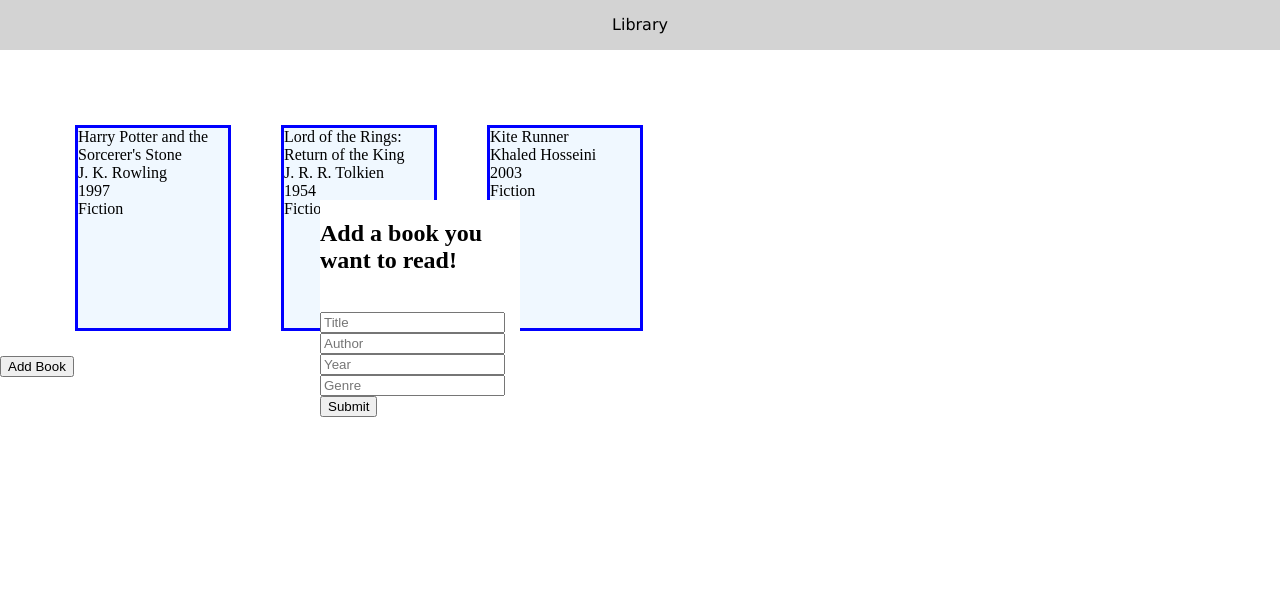
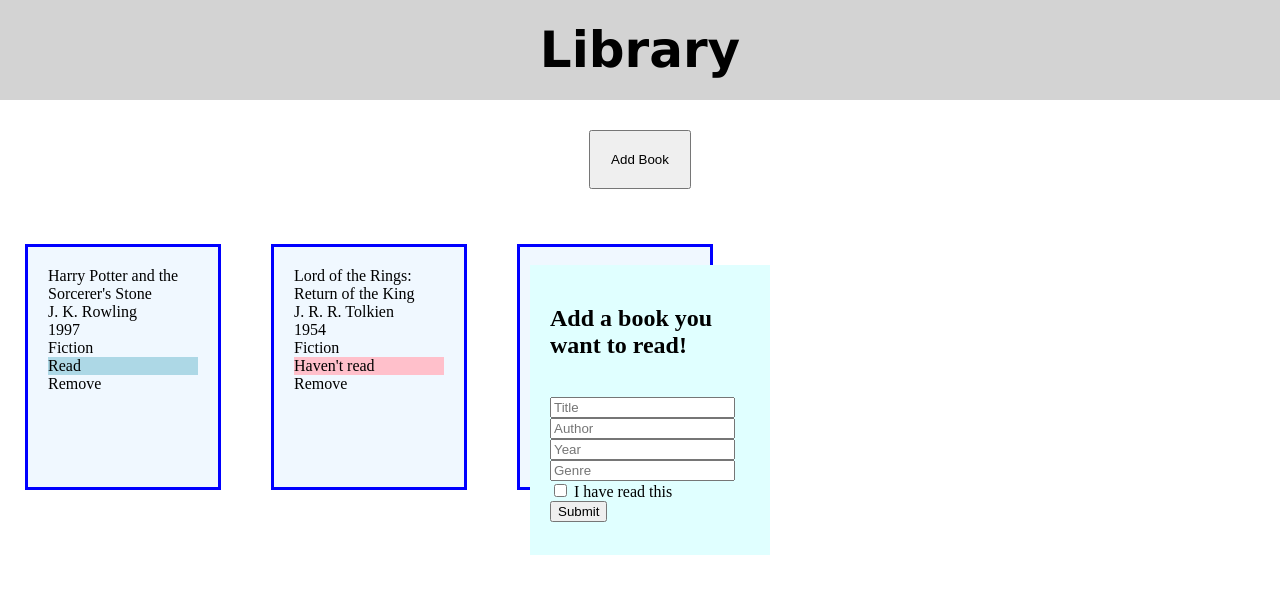
Before and after one commit to noahreeves-1/odin-project-testLibrary, a plain HTML site: page index.html in a window 1280 px wide. Both pictures are taken after a click on the button "Add Book". Drawn offline with Linux system fonts and the light colour scheme.

Commit message:
Got main functions to work. Now just make it look nice.

```diff
--- a/index.html
+++ b/index.html
@@ -12,6 +12,9 @@
     <header class="header">
         Library
     </header>
+    <div class="buttonSection">
+        <button class="addBookBtn" id="addBookBtn">Add Book</button>
+    </div>
     <div class="books">
         <!--this is where the added books will go-->
     </div>
@@ -27,9 +30,11 @@
             <br>
             <input id="genre" name="genre" placeholder="Genre" type="text">
             <br>
+            <input id = "askRead" name="askRead" type="checkbox">
+            <label for = "askRead">I have read this</label>
+            <br>
             <button id="submitBtn" type="button">Submit</button>
         </form>
     </div>
-    <button id="addBookBtn">Add Book</button>
 </body>
 </html>
--- a/script.js
+++ b/script.js
@@ -11,23 +11,27 @@
 const authorInput = document.getElementById('author');
 const yearInput = document.getElementById('year');
 const genreInput = document.getElementById('genre');
+const readInput = document.getElementById('askRead');
 
-// DEFINE FUNCTIONS
+// DEFINE FUNCTIONS //
 
-function Book(title, author, year, genre) {
+// FUNCTION create book
+function Book(title, author, year, genre, read) {
   // the constructor...
   this.title = title;
   this.author = author;
   this.year = year;
   this.genre = genre;
+  this.read = read;
 };
 
+// FUNCTION add book to library
 function addBookToLibrary(book) {
   // do stuff here
   myLibrary.push(book);
 };
 
-// loop through array and show on display HTML
+// FUNCTION loop through array and display books in library as cards
 function displayBooks () {
     booksDisplay.textContent = '';
     for (let i = 0; i < myLibrary.length; i++) {
@@ -35,27 +39,61 @@
         let bookAuthor = myLibrary[i].author;
         let bookYear = myLibrary[i].year;
         let bookGenre = myLibrary[i].genre;
+        let bookRead = myLibrary[i].read;
         let newLine = document.createElement('div');
             newLine.className = 'cards';
+            newLine.dataset.index = i;
             booksDisplay.appendChild(newLine);
         let titleDiv = document.createElement('div');
             titleDiv.className = 'bookTitle';
             newLine.appendChild(titleDiv);
+            titleDiv.append(bookTitle);
         let authorDiv = document.createElement('div');
             authorDiv.className = 'bookAuthor';
             newLine.appendChild(authorDiv);
+            authorDiv.append(bookAuthor);
         let yearDiv = document.createElement('div');
             yearDiv.className = 'bookYear';
             newLine.appendChild(yearDiv);
+            yearDiv.append(bookYear);
         let genreDiv = document.createElement('div');
             genreDiv.className = 'bookGenre';
             newLine.appendChild(genreDiv);
+            genreDiv.append(bookGenre);
+        let readBtnLine = document.createElement('div');
+            readBtnLine.className = 'readBtn';
+            newLine.appendChild(readBtnLine);
+            readBtnLine.append(bookRead);
+        let removeBtnLine = document.createElement('div');
+            removeBtnLine.className = 'removeBtn';
+            newLine.appendChild(removeBtnLine);
+            removeBtnLine.textContent = "Remove";
+        if (bookRead == true) {
+            readBtnLine.textContent = 'Read';
+            readBtnLine.style.backgroundColor = 'lightblue';
+        } else {
+            readBtnLine.textContent = "Haven't read";
+            readBtnLine.style.backgroundColor = 'pink';
+        }
+    }
+    // REMOVE card when clicked
+    const removeBtn = document.querySelectorAll('.removeBtn');
 
-            titleDiv.append(bookTitle);
-            authorDiv.append(bookAuthor);
-            yearDiv.append(bookYear);
-            genreDiv.append(bookGenre);
-    }
+    removeBtn.forEach((button) => {
+
+        button.addEventListener('click', e => {
+            console.log('removeBtn was clicked');
+
+            let dataIndex = button.parentNode.dataset['index'];
+            myLibrary.splice(dataIndex,1);
+
+            console.log(myLibrary);
+            console.log(myLibrary.length);
+
+            displayBooks();
+        })
+    });
+
 }
 
 function divShow() {
@@ -67,9 +105,9 @@
 }
 
 // create initial array with 3 books
-const harryPotter = new Book("Harry Potter and the Sorcerer's Stone", 'J. K. Rowling', '1997', 'Fiction');
-const starWars = new Book('Lord of the Rings: Return of the King', 'J. R. R. Tolkien', '1954', 'Fiction');
-const twilight = new Book('Kite Runner', 'Khaled Hosseini', '2003', 'Fiction');
+const harryPotter = new Book("Harry Potter and the Sorcerer's Stone", 'J. K. Rowling', '1997', 'Fiction', true);
+const starWars = new Book('Lord of the Rings: Return of the King', 'J. R. R. Tolkien', '1954', 'Fiction', false);
+const twilight = new Book('Kite Runner', 'Khaled Hosseini', '2003', 'Fiction', false);
 
 addBookToLibrary(harryPotter);
 addBookToLibrary(starWars);
@@ -77,18 +115,18 @@
 
 console.log(myLibrary);
 
-// show pop up window when add Book button is clicked
+displayBooks();
+
+// SHOW pop up window when add Book button is clicked
 addBookBtn.addEventListener('click', e => {
     divShow();
-})
+});
 
-displayBooks();
-
-// pop up window SUBMIT button logic
+// SUBMIT pop up information when clicked
 submitBtn.addEventListener('click', () => {
 
     const currentBook = new Book(titleInput.value, authorInput.value,
-                                    yearInput.value, genreInput.value); // creates new book object
+                                    yearInput.value, genreInput.value, readInput.value); // creates new book object
     addBookToLibrary(currentBook); // adds book to library
     displayBooks();
 
@@ -98,4 +136,19 @@
     genreInput.value = "";
 
     hideDiv();
+});
+
+// READ / DIDN'T READ button
+const readBtn = document.querySelectorAll('.readBtn');
+
+readBtn.forEach((button) => {
+    button.addEventListener('click', () => {
+        if (button.textContent == "Read") {
+            button.style.backgroundColor = "pink";
+            button.textContent = "Haven't read";
+        } else {
+            button.style.backgroundColor = 'lightblue';
+            button.textContent = "Read";
+        }
+    })
 })
--- a/style.css
+++ b/style.css
@@ -1,36 +1,57 @@
 .header {
-    height: 50px;
+    height: 100px;
     margin: 0px;
     font-family: Verdana, Geneva, Tahoma, sans-serif;
+    font-weight: 600;
+    font-size: 50px;
     text-align: center;
+    line-height: 100px;
     vertical-align: middle;
-    line-height: 50px;
     background-color: lightgrey;
+}
+
+.buttonSection {
+    display: flex;
+    justify-content: center;
+}
+
+.addBookBtn {
+    padding: 20px;
+    margin: 30px;
+    justify-content: center;
 }
 
 .popUpWindow {
     display: none;
     position: fixed;
     z-index: 1;
-    top: 25%;
-    left: 25%;
+    top: 50%;
+    left: 50%;
     width: 200px;
     height: 250px;
-    background-color: white;
+    margin-left: -110px;
+    margin-top: -135px;
+    background-color: lightcyan;
+    padding: 20px;
     /* background-color: rgba(0,0,0, 0.4); */
 }
 
 .books {
     display: flex;
-    margin-top: 50px;
-    margin-left: 50px;
+    flex-wrap: wrap;
 }
 
 .cards {
+    margin: 25px;
+    padding: 20px;
     background-color: aliceblue;
     height: 200px;
     width: 150px;
     border-style: solid;
     border-color: blue;
-    margin: 25px;
 }
+
+.switchButton {
+    border-style: solid;
+    border-color: black;
+}
```
